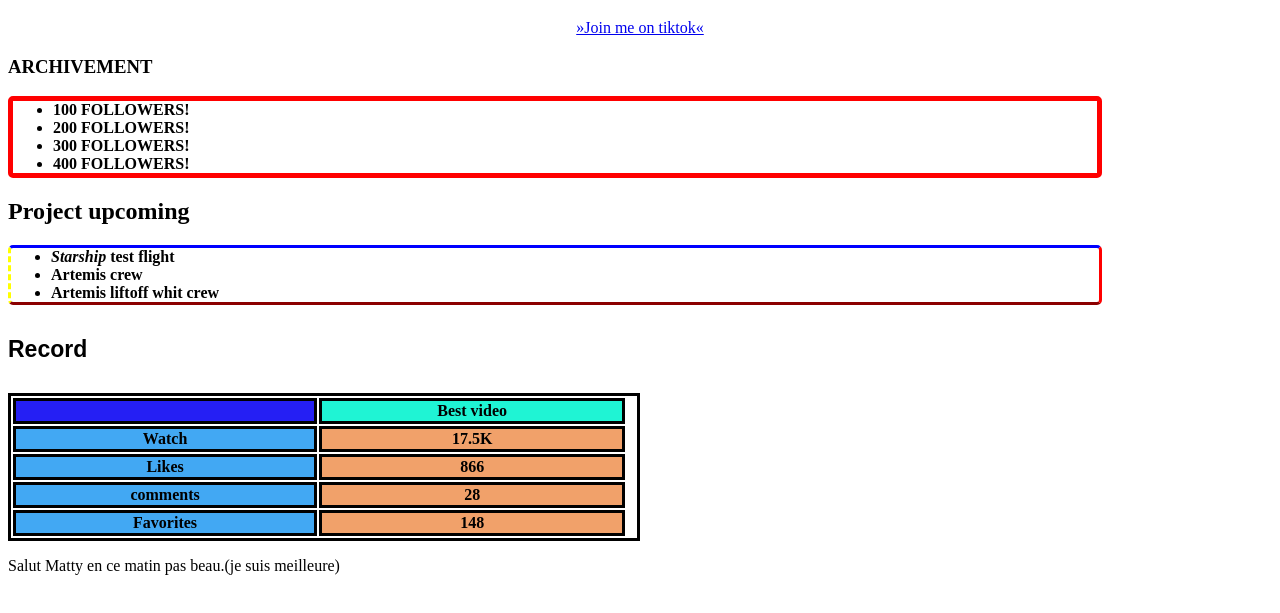
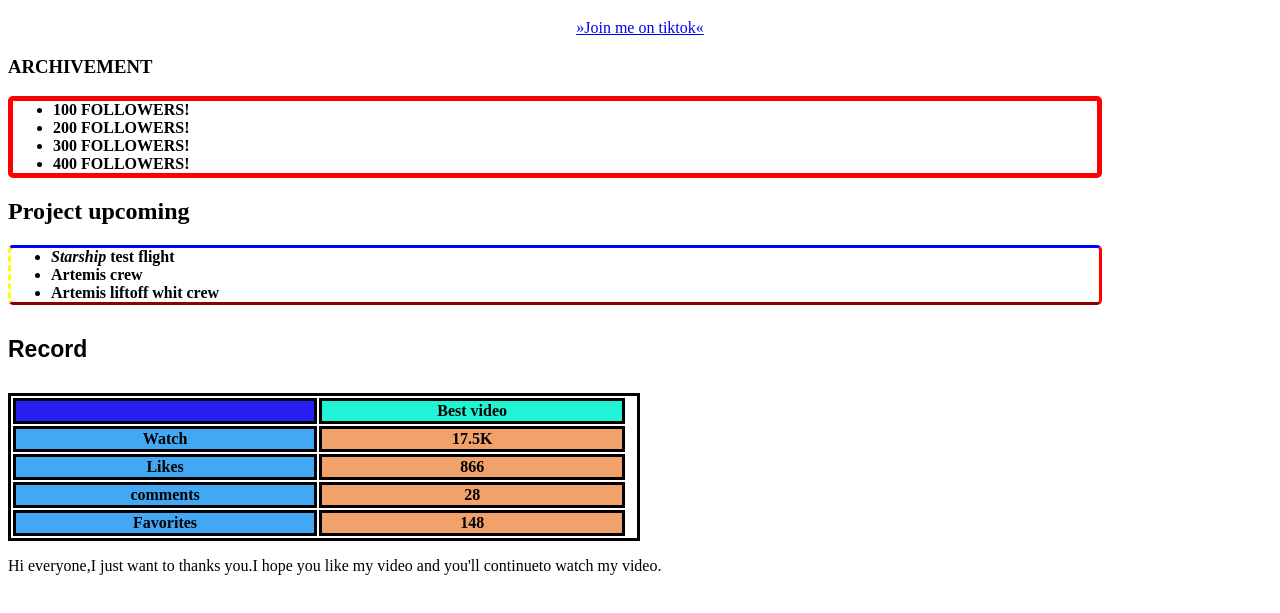
Before and after one commit to mikawelle/Tiktok, a plain HTML site: page index.html in a window 1280 px wide. Shown: the part 61-674 px from the top of the page. Drawn offline with Linux system fonts and the light colour scheme.

Commit message:
Update index.html

```diff
--- a/index.html
+++ b/index.html
@@ -89,7 +89,7 @@
                 <tr><th class="bestvideo">Favorites</th><th class="best2">148</th></tr>
         </tbody>
           </table>
-         <p>Salut Matty en ce matin pas beau.(je suis meilleure)</p>
+         <p>Hi everyone,I just want to thanks you.I hope you like my video and you'll continueto watch my video.</p>
 
     </body>
 </html>
```
